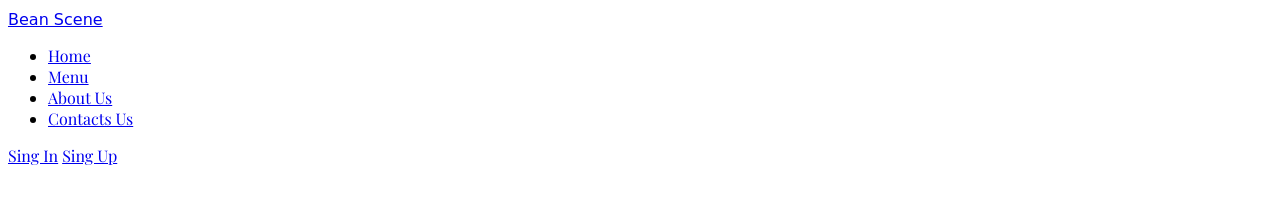
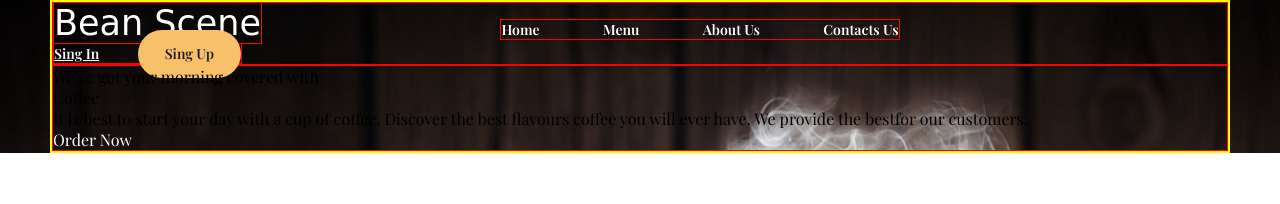
Before and after one commit to ivanbonnn/beam_scene_site, a plain HTML site: page index.html in a window 1280 px wide. Drawn offline with nearby package versions, Linux system fonts and the light colour scheme; a web font is replaced by a local one.

Commit message:
add styles to nav section

```diff
--- a/index.html
+++ b/index.html
@@ -12,6 +12,7 @@
 </head>
 <body>
     <header>
+        <div class="container">
             <nav>
                 <a href="#" class="logo">Bean Scene</a>
                 <ul>
@@ -21,10 +22,20 @@
                     <li><a href="#">Contacts Us</a></li>
                 </ul>
                 <div class="login">
-                <a href="#" class="singin">Sing In</a>
-                <a href="#" class="signup">Sing Up</a>
+                    <a href="#" class="signin-btn">Sing In</a>
+                    <a href="#" class="signup-btn">Sing Up</a>
                 </div>
             </nav>
+            <div class="hero">
+                <p class="label">We’ve got your morning covered with</p>
+                <span class="title">Coffee</span>
+                <p class="description">
+                It is best to start your day with a cup of coffee. Discover the
+                best flavours coffee you will ever have. We provide the bestfor our customers.
+                </p>
+                <a href="#" class="order-btn">Order Now</a>
+            </div>
+        </div>
     </header>
 </body>
 </html>
--- a/style.css
+++ b/style.css
@@ -1,9 +1,91 @@
 body {
     font-family: "Playfair Display", serif;
+}
+
+body,
+* {
+    margin: 0;
+    padding: 0;
+    box-sizing: border-box;
+    text-decoration: none;
+}
+
+.container {
+    border: 2px solid yellow;
+    width: 1180px;
+    margin: 0 auto;
+}
+
+header {
+    background-image: url(img/coffee_image.png);
 }
 
 header .logo {
     font-family: "Clicker Script", cursive;
     font-weight: 400;
     font-style: normal;
+    border: 1px solid red;
+    font-size: 35px;
+    margin-right: 235px;
 }
+
+header a {
+    color: white;
+}
+
+header nav {
+    border: 1px solid red;
+    font-size: 14px;
+    font-weight: 600;
+}
+
+header ul {
+    border: 1px solid red;
+    display:  inline-block;
+    margin-right: 190px;
+}
+
+header ul li{
+    display:  inline-block;
+    margin-right: 60px;
+}
+
+header ul a,
+.signin-btn {
+    transition: 0.3s;
+}
+
+header ul a:hover,
+.signin-btn:hover {
+    opacity: 0.8;
+}
+
+header ul li:last-child {
+    margin-right: 0;
+}
+
+header .login {
+    border: 1px solid red;
+    display: inline-block;
+}
+
+.hero {
+    border: 1px solid red;
+}
+
+.signin-btn {
+    margin-right: 35px;
+    text-decoration: underline;
+}
+
+.signup-btn {
+    color: #1E1E1E;
+    background-color: #F9C06A;
+    border-radius: 24px;
+    padding: 14px 27px 15px;
+    transition: 0.3s;
+}
+
+.signup-btn:hover {
+    box-shadow: 0 0 10px 2px #666;
+}
```
Also changed, not shown: img/coffee_image.png (added). Lines whose indentation alone changed are shown as unchanged.
